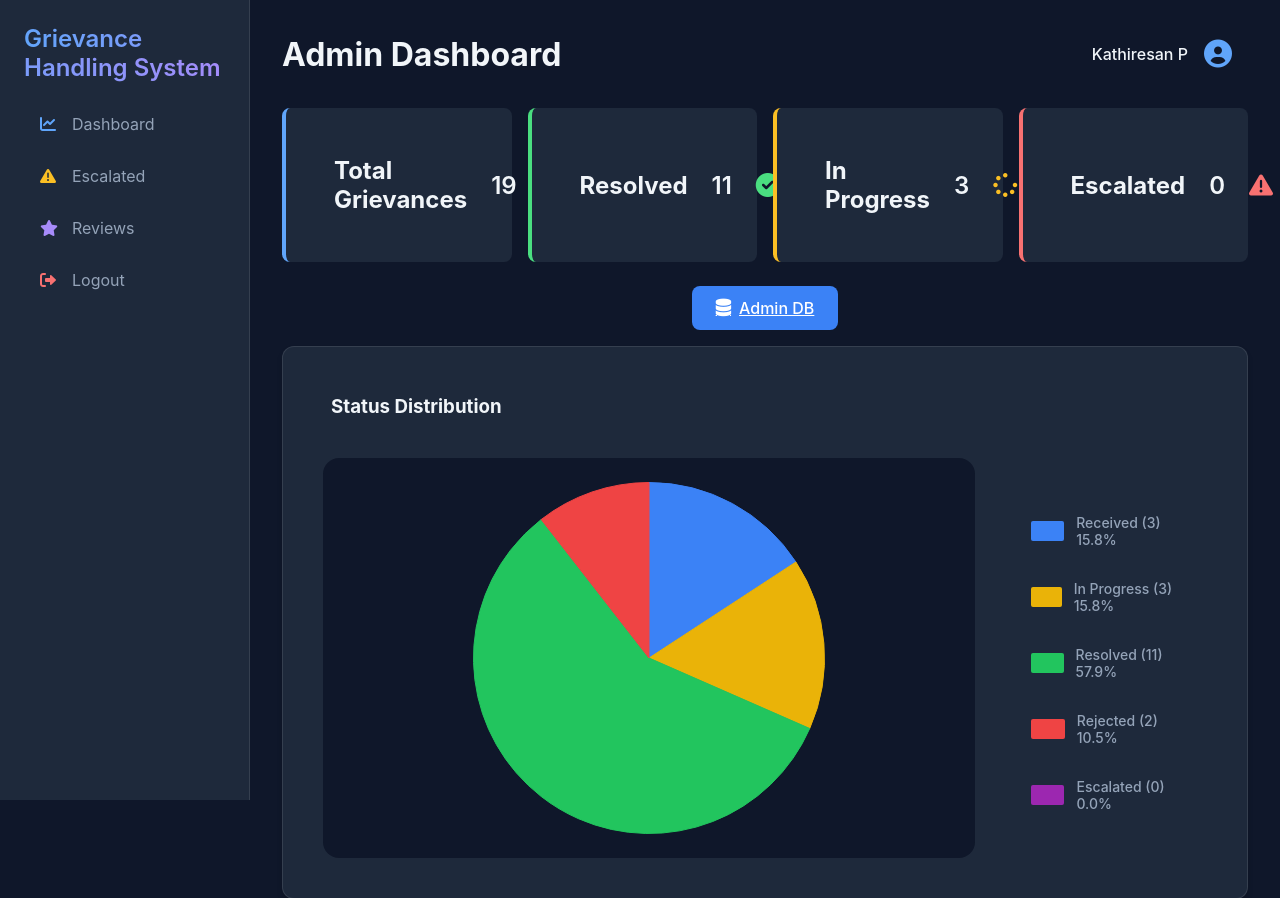
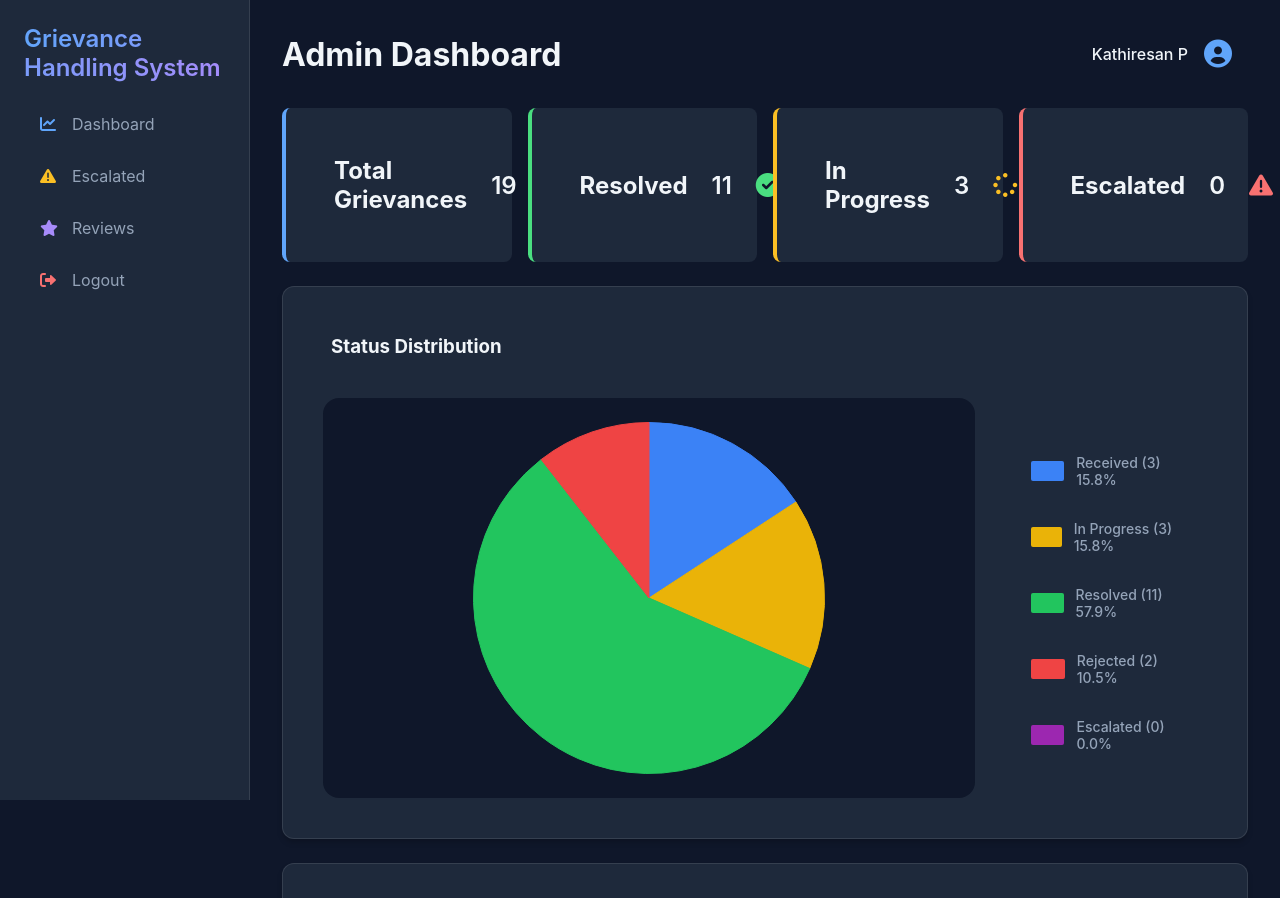
Before and after one commit to ikathir17/Grievance-Handling-System, a Django app: page /admin-dashboard/ in a window 1280 px wide. Shown: the top 898 px of the page. Run offline with Django 5.2, Linux system fonts and the light colour scheme; a user stored in the database is signed in; data comes from the database, SQL or seed files in the repository.

Commit message:
Code Updating

```diff
--- a/templates/grievances/admin_dashboard.html
+++ b/templates/grievances/admin_dashboard.html
@@ -3,14 +3,6 @@
 {% block page_title %}Admin Dashboard{% endblock %}
 
 {% block content %}
-{% if 'VERCEL' in request.META.HTTP_HOST %}
-<div class="alert alert-warning">
-    <i class="fas fa-exclamation-triangle"></i>
-    <strong>Note:</strong> This is a Vercel deployment. The database is temporary and will be reset on each deployment.
-    Please use the default admin credentials (Username: Admin, Password: admin@1234$) to log in.
-</div>
-{% endif %}
-
 <!-- Stats Grid -->
 <div class="stats-grid">
     <div class="stat-card">
@@ -41,13 +33,6 @@
             <i class="fas fa-exclamation-triangle icon-danger"></i>
         </div>
     </div>
-</div>
-
-<!-- Admin DB Button -->
-<div class="admin-db-button">
-    <a href="{% if 'VERCEL' in request.META.HTTP_HOST %}/admin{% else %}http://127.0.0.1:8000/admin{% endif %}" class="btn btn-primary" target="_blank">
-        <i class="fas fa-database"></i> Admin DB
-    </a>
 </div>
 
 <!-- Status Distribution Chart -->
@@ -561,34 +546,6 @@
 .btn-success:hover .fas.fa-download {
     color: var(--success) !important;
 }
-
-.admin-db-button {
-    text-align: center;
-    margin: 1rem 0;
-}
-
-.admin-db-button .btn {
-    padding: 0.75rem 1.5rem;
-    font-size: 1rem;
-    font-weight: 500;
-    display: inline-flex;
-    align-items: center;
-    gap: 0.5rem;
-    background-color: var(--primary);
-    color: white;
-    border-radius: 0.5rem;
-    transition: all 0.3s ease;
-}
-
-.admin-db-button .btn:hover {
-    background-color: var(--primary-dark);
-    transform: translateY(-2px);
-    box-shadow: 0 4px 6px -1px rgba(0, 0, 0, 0.1), 0 2px 4px -1px rgba(0, 0, 0, 0.06);
-}
-
-.admin-db-button .fas {
-    font-size: 1.1rem;
-}
 </style>
 
 <script src="https://cdn.jsdelivr.net/npm/chart.js"></script>
```
Also changed, not shown: users/views.py (+0 -31 lines).
